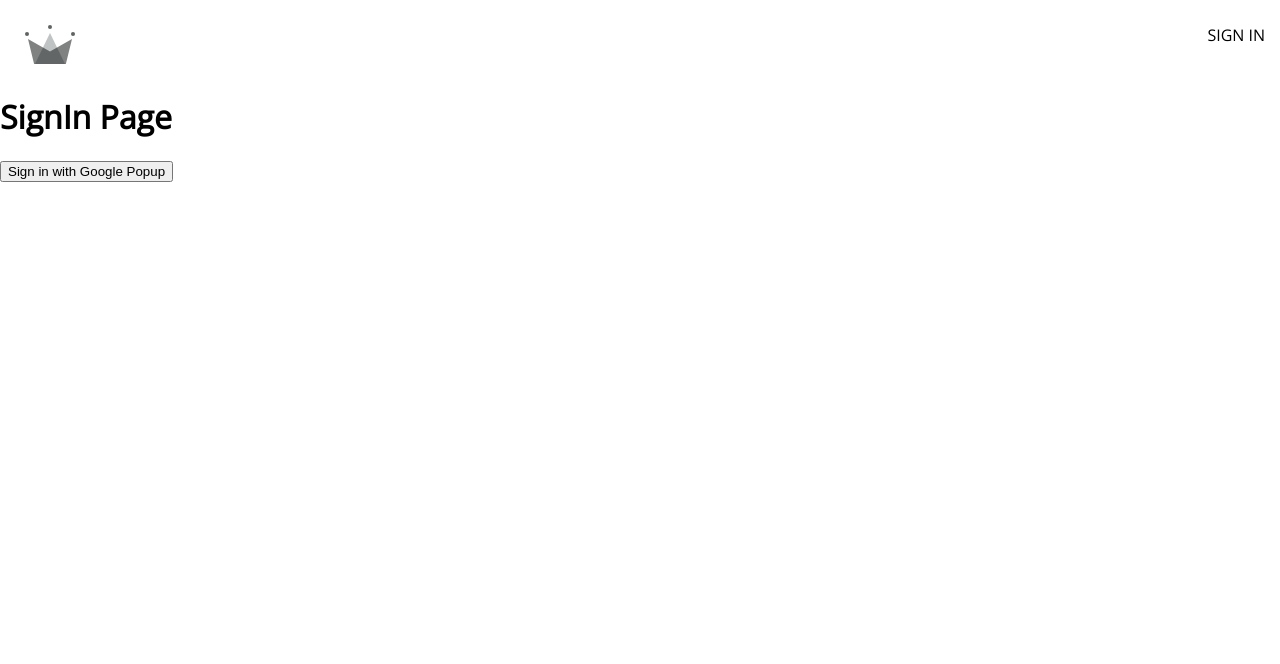
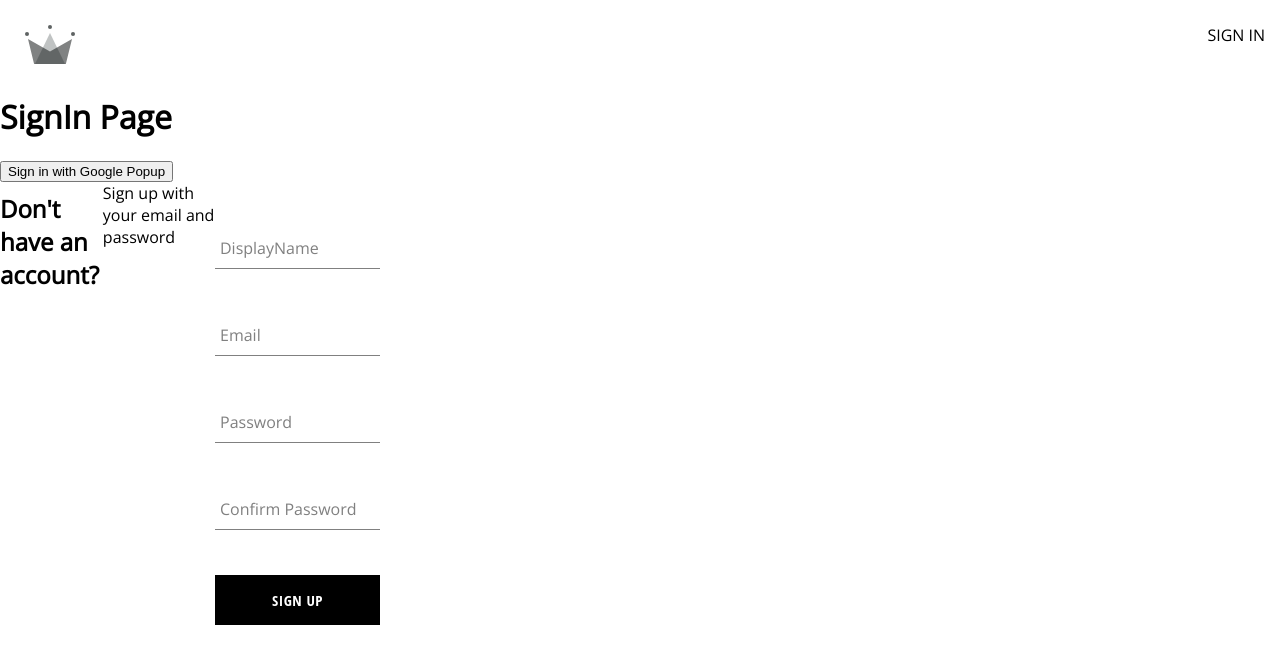
Before and after one commit to jorgejamiro/crwn-clothing, a React (Create React App) app: page /sign-in in a window 1280 px wide. Shown: the top 664 px of the page. Built offline with nearby package versions, Linux system fonts and the light colour scheme.

Commit message:
created SignUp, FormInput and Button components

```diff
--- /dev/null
+++ b/src/components/button/button.component.jsx
@@ -0,0 +1,24 @@
+/*
+    default
+
+    inverted
+
+    Google sign in
+*/
+
+import './button.style.scss';
+
+const BUTTON_TYPE_CLASSES = {
+    google: 'google-sign-in',
+    inverted: 'inverted',
+}
+
+const Button = ( {children, buttonType, ...otherProps } ) => {
+    return(
+        <button className={`button-container ${BUTTON_TYPE_CLASSES[buttonType]}`} {...otherProps}>
+            { children }
+        </button>
+    )
+}
+
+export default Button;
--- /dev/null
+++ b/src/components/button/button.style.scss
@@ -0,0 +1,46 @@
+.button-container {
+    min-width: 165px;
+    width: auto;
+    height: 50px;
+    letter-spacing: 0.5px;
+    line-height: 50px;
+    padding: 0 35px 0 35px;
+    font-size: 15px;
+    background-color: black;
+    color: white;
+    text-transform: uppercase;
+    font-family: 'Open Sans Condensed';
+    font-weight: bolder;
+    border: none;
+    cursor: pointer;
+    display: flex;
+    justify-content: center;
+
+    &:hover {
+      background-color: white;
+      color: black;
+      border: 1px solid black;
+    }
+
+    &.google-sign-in {
+      background-color: #4285f4;
+      color: white;
+
+      &:hover {
+        background-color: #357ae8;
+        border: none;
+      }
+    }
+
+    &.inverted {
+      background-color: white;
+      color: black;
+      border: 1px solid black;
+
+      &:hover {
+        background-color: black;
+        color: white;
+        border: none;
+      }
+    }
+}
--- /dev/null
+++ b/src/components/form-input/form-input.component.jsx
@@ -0,0 +1,14 @@
+import './form-input.style.scss';
+
+const FormInput = ( {label, ...otherProps} ) => {
+    return (
+        <div className="group">
+            <input className="form-input" {...otherProps} />
+        {   label && (
+            <label className={`${otherProps.value.length ? 'shrink' : ''} form-input-label`}>{ label }</label>
+        )}
+        </div>
+    )
+}
+
+export default FormInput;
--- /dev/null
+++ b/src/components/form-input/form-input.style.scss
@@ -0,0 +1,54 @@
+$sub-color: grey;
+$main-color: black;
+
+@mixin shrinkLabel {
+  top: -14px;
+  font-size: 12px;
+  color: $main-color;
+}
+
+.group {
+  position: relative;
+  margin: 45px 0;
+
+  .form-input {
+    background: none;
+    background-color: white;
+    color: $sub-color;
+    font-size: 18px;
+    padding: 10px 10px 10px 5px;
+    display: block;
+    width: 100%;
+    border: none;
+    border-radius: 0;
+    border-bottom: 1px solid $sub-color;
+    margin: 25px 0;
+
+    &:focus {
+      outline: none;
+    }
+
+    &:focus ~ .form-input-label {
+      @include shrinkLabel();
+    }
+  }
+
+  input[type='password'] {
+    letter-spacing: 0.3em;
+  }
+
+  .form-input-label {
+    color: $sub-color;
+    font-size: 16px;
+    font-weight: normal;
+    position: absolute;
+    pointer-events: none;
+    left: 5px;
+    top: 10px;
+    transition: 300ms ease all;
+
+    &.shrink {
+      @include shrinkLabel();
+    }
+  }
+}
--- /dev/null
+++ b/src/components/sign-up-form/sign-up-form.component.jsx
@@ -0,0 +1,71 @@
+import { useState } from "react";
+import { createAuthUserWithEmailAndPassword, createUserDocumentFromAuth }
+    from "../../utils/firebase/firebase.utils";
+import FormInput from "../form-input/form-input.component";
+import Button from '../button/button.component';
+import './sign-up-form.style.scss';
+
+const defaultFormFields = {
+    displayName: '',
+    email: '',
+    password: '',
+    confirmPassword: '',
+}
+
+const SignUpForm = () => {
+
+    const  [formFields, setFormFieds] = useState(defaultFormFields);
+    const {displayName, email, password, confirmPassword} = formFields;
+
+    console.log(formFields);
+
+    const handleSubmit = async (event) => {
+        event.preventDefault();
+
+        if (password !== confirmPassword) {
+            alert("passwords do not match");
+            return;
+        }
+
+        try {
+            const { user } = await createAuthUserWithEmailAndPassword(email, password);
+            await createUserDocumentFromAuth(user, {displayName});
+
+        } catch (error) {
+            if (error.code === 'auth/email-already-in-use')
+                alert("cannot create user, email already in use");
+            else {
+                console.log('user creation encountered an error', error);
+            }
+        }
+    }
+
+    const handleChange = (event) => {
+        const { name, value } = event.target;
+        setFormFieds({...formFields, [name]: value});
+    };
+
+    return (
+        <div className="sign-up-container">
+            <h2>Don't have an account?</h2>
+            <span>Sign up with your email and password</span>
+            <form onSubmit={handleSubmit}>
+                <FormInput label="DisplayName" type='text' required onChange={handleChange}
+                       name="displayName" value={displayName} />
+
+                <FormInput label="Email" type='email' required onChange={handleChange}
+                       name="email" value={email} />
+
+                <FormInput label="Password" type='password' required onChange={handleChange}
+                       name="password" value={password} />
+
+                <FormInput label="Confirm Password" type='password' required onChange={handleChange}
+                       name="confirmPassword" value={confirmPassword} />
+
+                <Button>Sign Up</Button>
+            </form>
+        </div>
+    )
+}
+
+export default SignUpForm;
--- /dev/null
+++ b/src/components/sign-up-form/sign-up-form.style.scss
@@ -0,0 +1,9 @@
+.sign-up-container {
+    display: flex;
+    flex-direction: comma;
+    width: 380px;
+
+    h2 {
+        margin: 10px 0;
+    }
+}
--- a/src/routes/sign-in/sign-in.component.jsx
+++ b/src/routes/sign-in/sign-in.component.jsx
@@ -1,6 +1,27 @@
-import { createUserDocumentFromAuth, signInWithGooglePopup } from "../../utils/firebase/firebase.utils";
+//import { useEffect } from 'react';
+//import { getRedirectResult } from 'firebase/auth';
+
+import {
+    //auth,
+    createUserDocumentFromAuth,
+    signInWithGooglePopup,
+    //signInWithGoogleRedirect,
+} from "../../utils/firebase/firebase.utils";
+
+import SignUpForm from "../../components/sign-up-form/sign-up-form.component";
 
 const SignIn = () => {
+
+    // we'd have to use this if we'd use for example Google Redirect method
+    //useEffect(() => {
+    //    async function getData() {
+    //        const response = await getRedirectResult(auth);
+    //        if (response) {
+    //            const userDocRef = await createUserDocumentFromAuth(response.user);
+    //        }
+    //    }
+    //    getData();
+    //},[]);
 
     const logGoogleUser = async () => {
         const { user } = await signInWithGooglePopup();
@@ -8,13 +29,13 @@ const SignIn = () => {
         const userDocRef = await createUserDocumentFromAuth(user);
     };
 
-
     return (
         <div>
             <h1>SignIn Page</h1>
             <button onClick={logGoogleUser}>
                 Sign in with Google Popup
             </button>
+            <SignUpForm />
         </div>
     )
  }
--- a/src/utils/firebase/firebase.utils.js
+++ b/src/utils/firebase/firebase.utils.js
@@ -4,6 +4,7 @@ import {
     signInWithRedirect,
     signInWithPopup,
     GoogleAuthProvider,
+    createUserWithEmailAndPassword,
 } from 'firebase/auth';
 
 import {
@@ -26,25 +27,25 @@ const firebaseConfig = {
   // Initialize Firebase
   const firebaseApp = initializeApp(firebaseConfig);
 
-  const provider = new GoogleAuthProvider();
+  const googleProvider = new GoogleAuthProvider();
 
-  provider.setCustomParameters({
+  googleProvider.setCustomParameters({
     prompt: "select_account" // force user to select an account
   });
 
   export const auth = getAuth();
-  export const signInWithGooglePopup = () => signInWithPopup(auth, provider);
+  export const signInWithGooglePopup = () => signInWithPopup(auth, googleProvider);
+  export const signInWithGoogleRedirect = () => signInWithRedirect(auth, googleProvider);
 
   export const db = getFirestore();
 
-  export const createUserDocumentFromAuth = async (userAuth) => {
+  export const createUserDocumentFromAuth = async (userAuth, additionalInformation = {}) => {
     // return doc ref from database 'db', 'users' collection with 'uid' from user Authorization
     const userDocRef = doc(db, 'users', userAuth.uid);
 
     const userSnapshot = await getDoc(userDocRef);
-    //console.log(userSnapshot.exists());
 
-    // if user data doesn't exist
+    // if user data didn't exist
     if (!userSnapshot.exists()) {
         const { displayName, email } = userAuth;
         const createdAt = new Date();
@@ -53,7 +54,8 @@ const firebaseConfig = {
             await setDoc(userDocRef, {
                 displayName,
                 email,
-                createdAt
+                createdAt,
+                ...additionalInformation,
             });
         } catch (error) {
             console.log('error creating the user', error.message);
@@ -63,3 +65,9 @@ const firebaseConfig = {
     return userDocRef;
 
 };
+
+export const createAuthUserWithEmailAndPassword = async (email, password) => {
+    if (!email || !password) return;
+
+    return await createUserWithEmailAndPassword(auth, email, password);
+}
```
